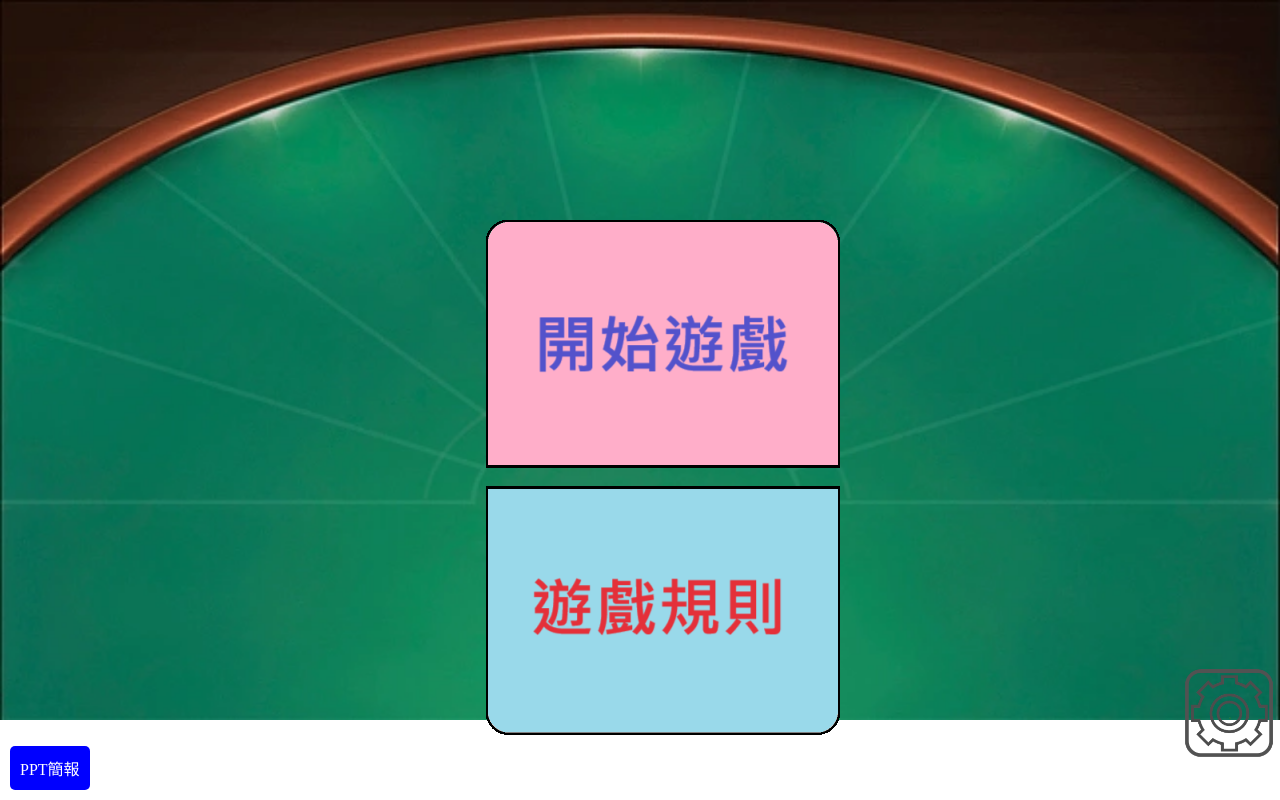
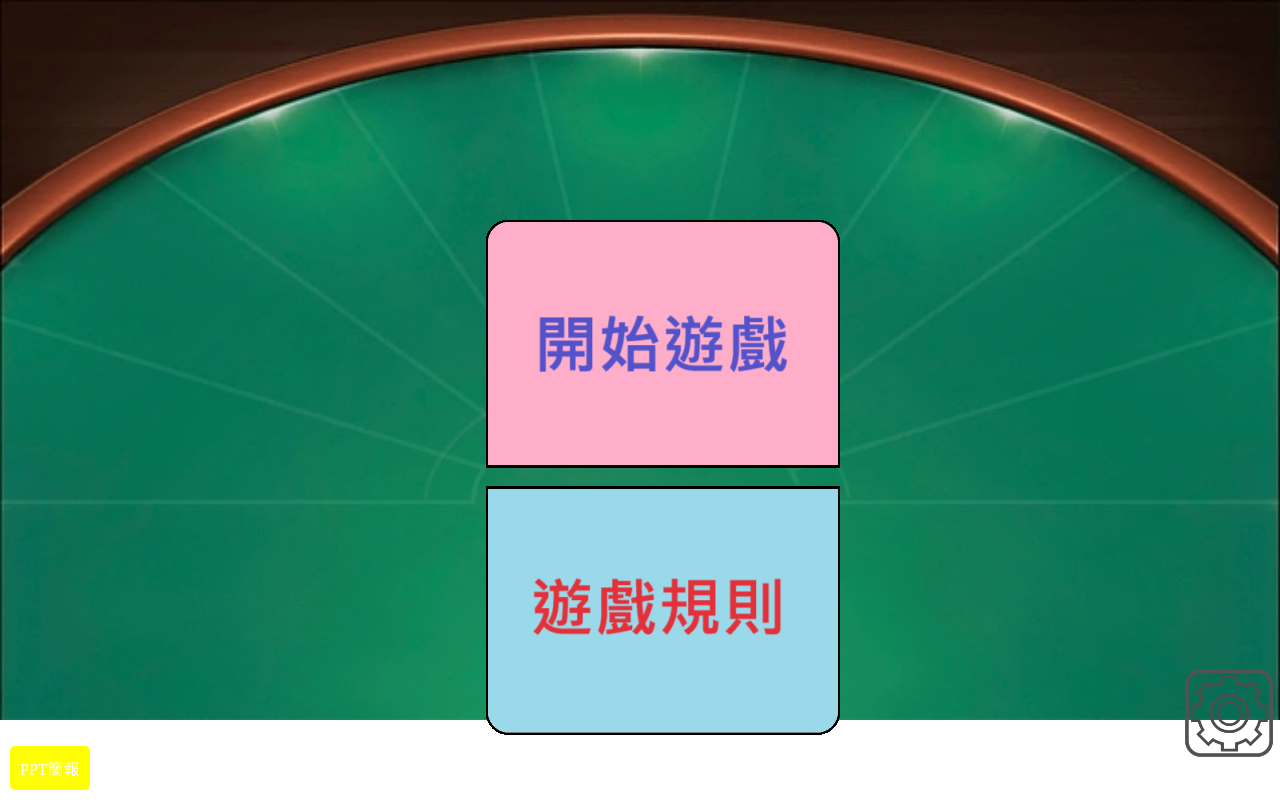
Before and after one commit to findketsuro/thirteen-branches, a plain HTML site: page 13支-01157108+01157103.html in a window 1280 px wide. Drawn offline with Linux system fonts and the light colour scheme; some packages are replaced by stand-ins of ours; a script that the page names is missing.

Commit message:
Update 主頁.css

```diff
--- a/主頁.css
+++ b/主頁.css
@@ -67,7 +67,7 @@ body {
     left: 10px;
     bottom: 10px;
     padding: 10px;
-    background-color: blue; /* Corrected */
+    background-color: yellow; /* Corrected */
     color: white;
     text-decoration: none;
     border-radius: 5px;
```
